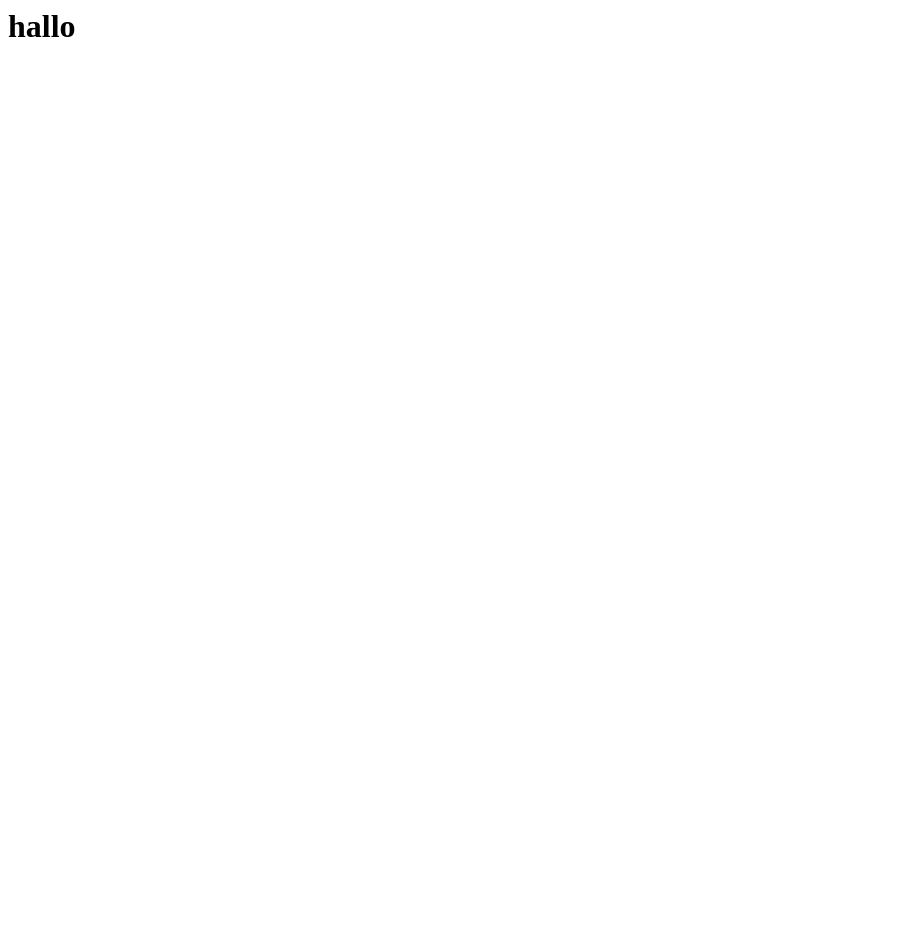
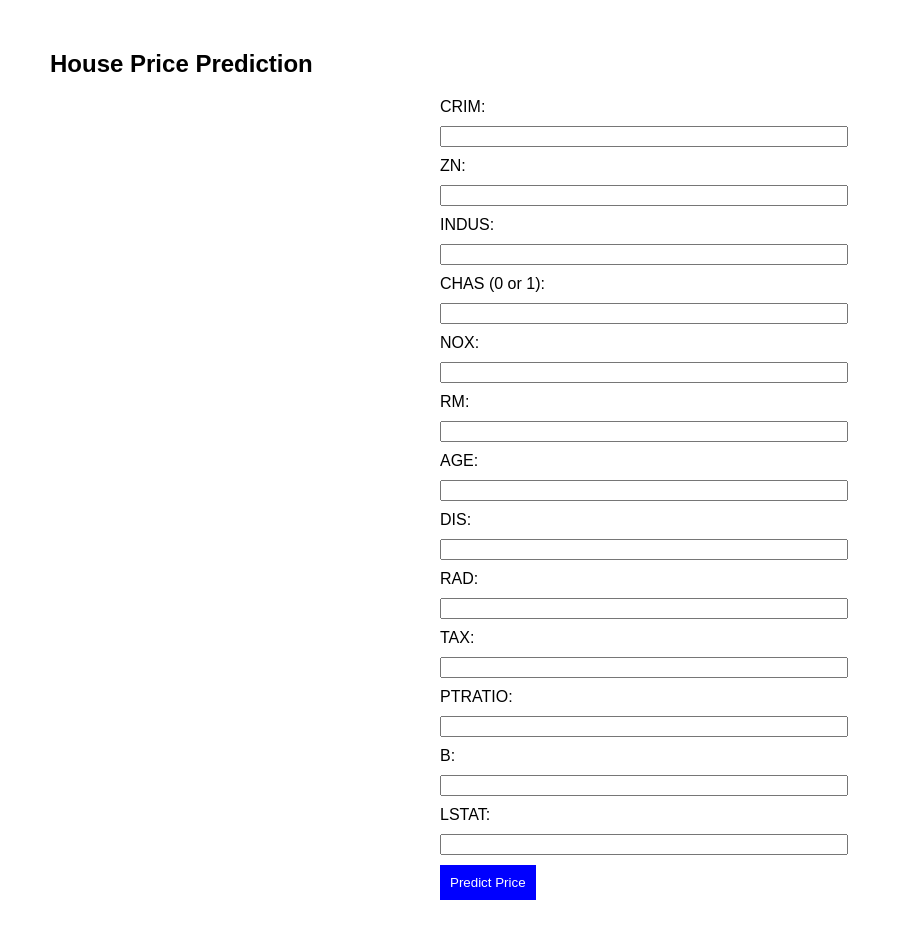
Before and after one commit to MohamedMohsenKoresh/newboston, a Flask app: page / in a window 1280 px wide. Before the commit the part shown is almost empty. Shown: the whole page, without its empty margins (0-903 px from the left). Before the commit the page ends 37 px from the top, so only its background shows below. Run offline with Flask 3, Linux system fonts and the light colour scheme; parts of the project's set-up code (start-up, migrations or seed data) failed here and were passed over.

Commit message:
here you are

```diff
--- a/app.py
+++ b/app.py
@@ -44,5 +44,20 @@ def predict_api():
         print(f"Error during prediction: {e}")
         return jsonify({'error': str(e)}), 500
 
+@app.route('/predict', methods=['POST'])
+def predict():
+    try:
+        data = [float(x) for x in request.form.values()]
+        final_input = scaler.transform(np.array(data).reshape(1, -1))
+        print("Final input:", final_input)
+
+        output = regmodel.predict(final_input)[0]
+        print("Prediction:", output)
+
+        return render_template("home.html", prediction_text=f"The House price prediction is {output}")
+    except Exception as e:
+        print(f"Error during form prediction: {e}")
+        return render_template("home.html", prediction_text="Error occurred during prediction.")
+
 if __name__ == "__main__":
     app.run(debug=True)
--- a/templates/home.html
+++ b/templates/home.html
@@ -1,3 +1,82 @@
-<h1>
-hallo
-<h1>
+<!DOCTYPE html>
+<html>
+<head>
+    <title>House Price Prediction</title>
+    <style>
+        body {
+            font-family: Arial, sans-serif;
+            margin: 50px;
+        }
+        form {
+            max-width: 400px;
+            margin: auto;
+        }
+        label, input {
+            display: block;
+            width: 100%;
+            margin-bottom: 10px;
+        }
+        button {
+            background-color: blue;
+            color: white;
+            padding: 10px;
+            border: none;
+            cursor: pointer;
+        }
+        .result {
+            margin-top: 20px;
+            font-size: 20px;
+            font-weight: bold;
+        }
+    </style>
+</head>
+<body>
+    <h2>House Price Prediction</h2>
+    <form action="/predict" method="post">
+        <label for="crim">CRIM:</label>
+        <input type="text" name="crim" required>
+
+        <label for="zn">ZN:</label>
+        <input type="text" name="zn" required>
+
+        <label for="indus">INDUS:</label>
+        <input type="text" name="indus" required>
+
+        <label for="chas">CHAS (0 or 1):</label>
+        <input type="text" name="chas" required>
+
+        <label for="nox">NOX:</label>
+        <input type="text" name="nox" required>
+
+        <label for="rm">RM:</label>
+        <input type="text" name="rm" required>
+
+        <label for="age">AGE:</label>
+        <input type="text" name="age" required>
+
+        <label for="dis">DIS:</label>
+        <input type="text" name="dis" required>
+
+        <label for="rad">RAD:</label>
+        <input type="text" name="rad" required>
+
+        <label for="tax">TAX:</label>
+        <input type="text" name="tax" required>
+
+        <label for="ptratio">PTRATIO:</label>
+        <input type="text" name="ptratio" required>
+
+        <label for="b">B:</label>
+        <input type="text" name="b" required>
+
+        <label for="lstat">LSTAT:</label>
+        <input type="text" name="lstat" required>
+
+        <button type="submit">Predict Price</button>
+    </form>
+
+    {% if prediction_text %}
+    <div class="result">{{ prediction_text }}</div>
+    {% endif %}
+</body>
+</html>
```
Also changed, not shown: 1 other file.
